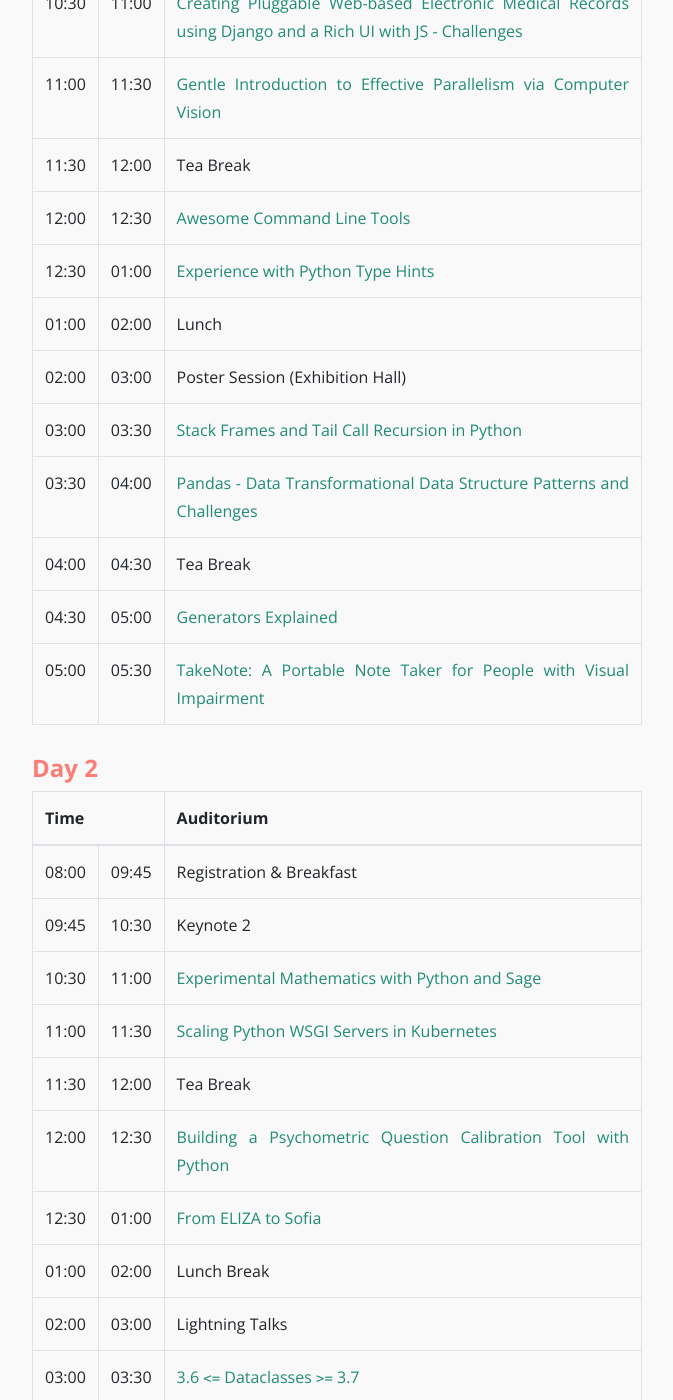
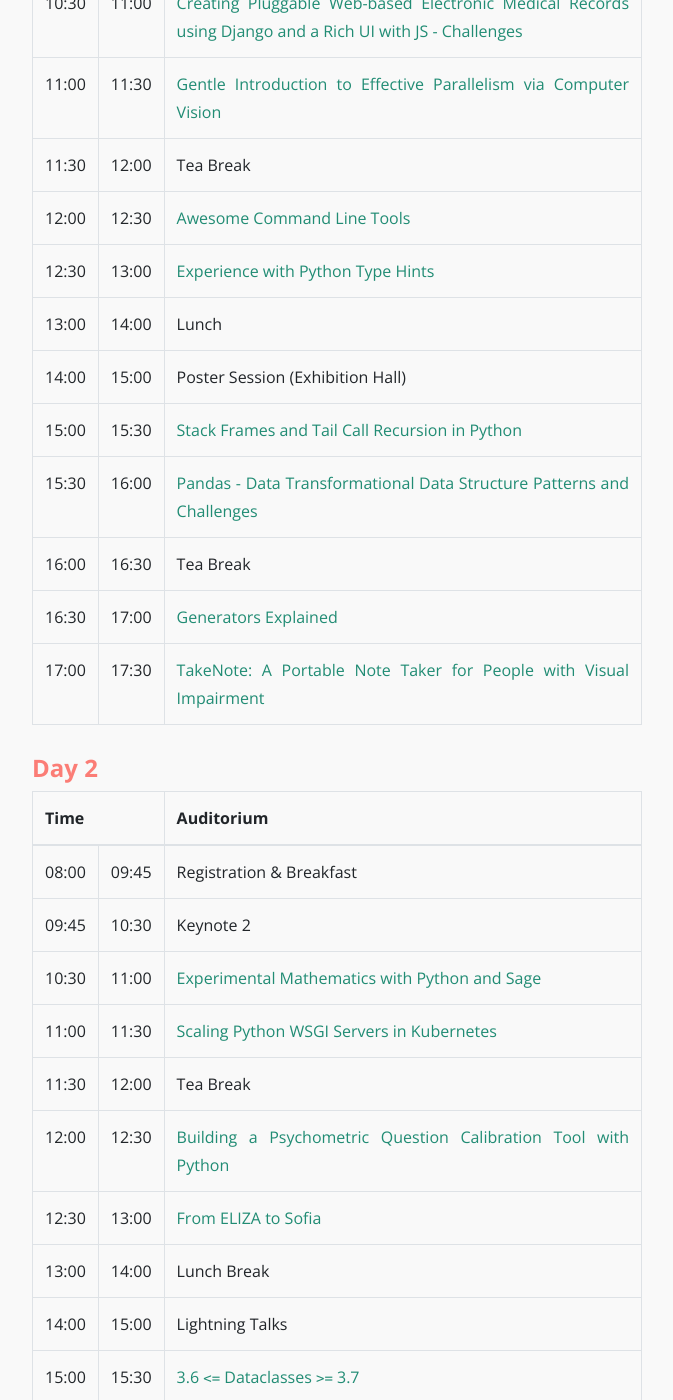
Before and after one commit to PySangamam/website, a Jekyll site: the page built from _posts/2018-08-14-schedule.md, in a window 1280 px wide and 1400 px high, scrolled down 579 px. Shown: the whole window, without its empty margins (303-976 px from the left). Built offline with Jekyll 4.4.1, drawn with Linux system fonts in a browser that asks for light colours; some of the changed text lies outside the part shown.

Commit message:
Add workshop schedule

```diff
--- a/_data/schedule-day-one.yml
+++ b/_data/schedule-day-one.yml
@@ -30,38 +30,38 @@
   id: "2-awesome-command-line-tools"
 
 - from: "12:30"
-  to: "01:00"
+  to: "13:00"
   topic: "Experience with Python Type Hints"
   id: "6-experience-with-python-type-hints"
 
-- from: "01:00"
-  to: "02:00"
+- from: "13:00"
+  to: "14:00"
   topic: "Lunch"
 
-- from: "02:00"
-  to: "03:00"
+- from: "14:00"
+  to: "15:00"
   topic: "Poster Session (Exhibition Hall)"
 
-- from: "03:00"
-  to: "03:30"
+- from: "15:00"
+  to: "15:30"
   topic: "Stack Frames and Tail Call Recursion in Python"
   id: "7-stack-frames-and-tail-call-recursion-in-python"
 
-- from: "03:30"
-  to: "04:00"
+- from: "15:30"
+  to: "16:00"
   topic: "Pandas - Data Transformational Data Structure Patterns and Challenges"
   id: "13-pandas---data-transformational-data-structure-patterns-and-challenges"
 
-- from: "04:00"
-  to: "04:30"
+- from: "16:00"
+  to: "16:30"
   topic: "Tea Break"
 
-- from: "04:30"
-  to: "05:00"
+- from: "16:30"
+  to: "17:00"
   topic: "Generators Explained"
   id: "14-generators-explained"
 
-- from: "05:00"
-  to: "05:30"
+- from: "17:00"
+  to: "17:30"
   topic: "TakeNote: A Portable Note Taker for People with Visual Impairment"
   id: "16-takenote-a-portable-note-taker-for-people-with-visual-impairment"
--- a/_data/schedule-day-two.yml
+++ b/_data/schedule-day-two.yml
@@ -26,42 +26,42 @@
   id: "12-building-a-psychometric-question-calibration-tool-with-python"
 
 - from: "12:30"
-  to: "01:00"
+  to: "13:00"
   topic: "From ELIZA to Sofia"
   id: "8-from-eliza-to-sofia"
 
-- from: "01:00"
-  to: "02:00"
+- from: "13:00"
+  to: "14:00"
   topic: "Lunch Break"
 
-- from: "02:00"
-  to: "03:00"
+- from: "14:00"
+  to: "15:00"
   topic: "Lightning Talks"
 
-- from: "03:00"
-  to: "03:30"
+- from: "15:00"
+  to: "15:30"
   topic: "3.6 <code>&lt;=</code> Dataclasses <code>&gt;=</code> 3.7"
   id: "15-36--dataclasses--37"
 
-- from: "03:30"
-  to: "04:00"
+- from: "15:30"
+  to: "16:00"
   topic: "A Neural Network that can Read your Handwriting - Implementation of Optical Character Recognition using Deep Learning (CNN-N Gram)"
   id: "9-a-neural-network-that-can-read-your-handwriting---implementation-of-optical-character-recognition-using-deep-learning-cnn-n-gram"
 
-- from: "04:00"
-  to: "04:30"
+- from: "16:00"
+  to: "16:30"
   topic: "Tea Break"
 
-- from: "04:30"
-  to: "05:00"
+- from: "16:30"
+  to: "17:00"
   topic: "Comprehensive Study of Distance Metric Learning in Nearest Neighbor Algorithm"
   id: "11-comprehensive-study-of-distance-metric-learning-in-nearest-neighbor-algorithm"
 
-- from: "05:00"
-  to: "05:30"
+- from: "17:00"
+  to: "17:30"
   topic: "Gentle Introduction to GPU Programming"
   id: "4-gentle-introduction-to-gpu-programming-using-numba"
 
-- from: "05:30"
-  to: "05:45"
+- from: "17:30"
+  to: "17:45"
   topic: "Feedback &amp; Conference Close"
```
Also changed, not shown: _includes/schedule.html (+17 -2 lines), _includes/workshop-schedule.html (added, +56 -0 lines), _posts/2018-09-04-workshop-list.md (+26 -22 lines).
